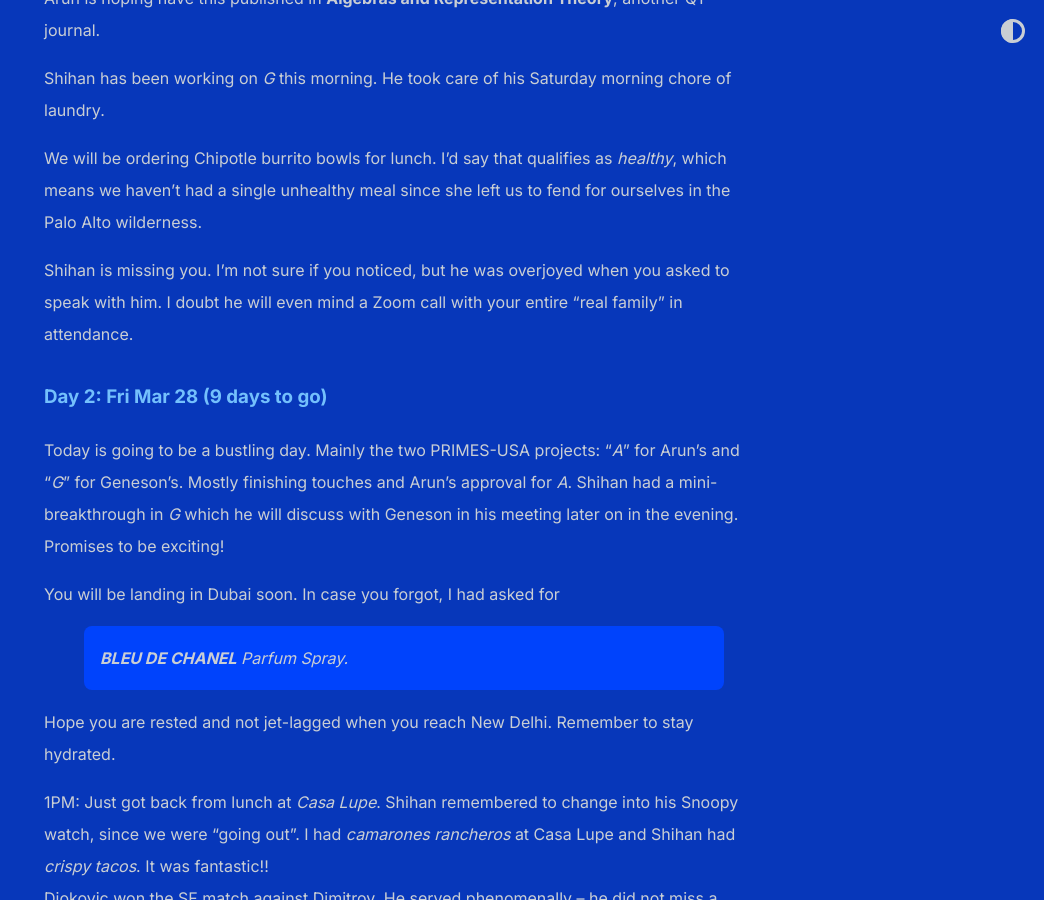
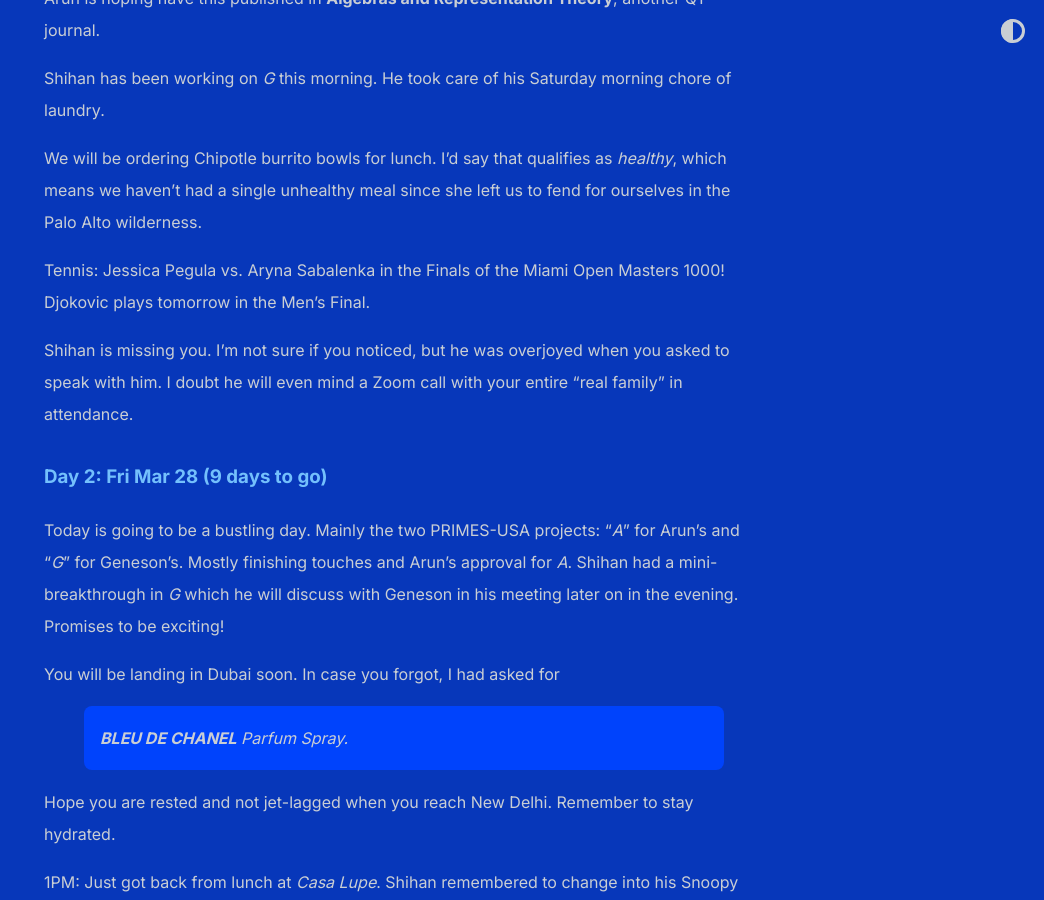
Before and after one commit to shihankanungo/shihankanungo.github.io, a Jekyll site: the page built from india-trip.md, in a window 1280 px wide and 900 px high, scrolled down 482 px. Shown: the whole window, without its empty margins (236-1280 px from the left). Built offline with Jekyll 4.4.1, drawn with Linux system fonts in a browser that asks for light colours.

Commit message:
Update india-trip.md

```diff
--- a/india-trip.md
+++ b/india-trip.md
@@ -15,6 +15,9 @@ Shihan has been working on _G_ this morning. He took care of his Saturday mornin
 
 We will be ordering Chipotle burrito bowls for lunch. I'd say that qualifies as _healthy_, which means we haven’t had a single
 unhealthy meal since she left us to fend for ourselves in the Palo Alto wilderness.
+
+Tennis: Jessica Pegula vs. Aryna Sabalenka in the Finals of the Miami Open Masters 1000! <br>
+Djokovic plays tomorrow in the Men's Final.
 
 Shihan is missing you. I'm not sure if you noticed, but he was overjoyed when you asked to speak with him. I doubt he will
 even mind a Zoom call with your entire "real family" in attendance.
```
